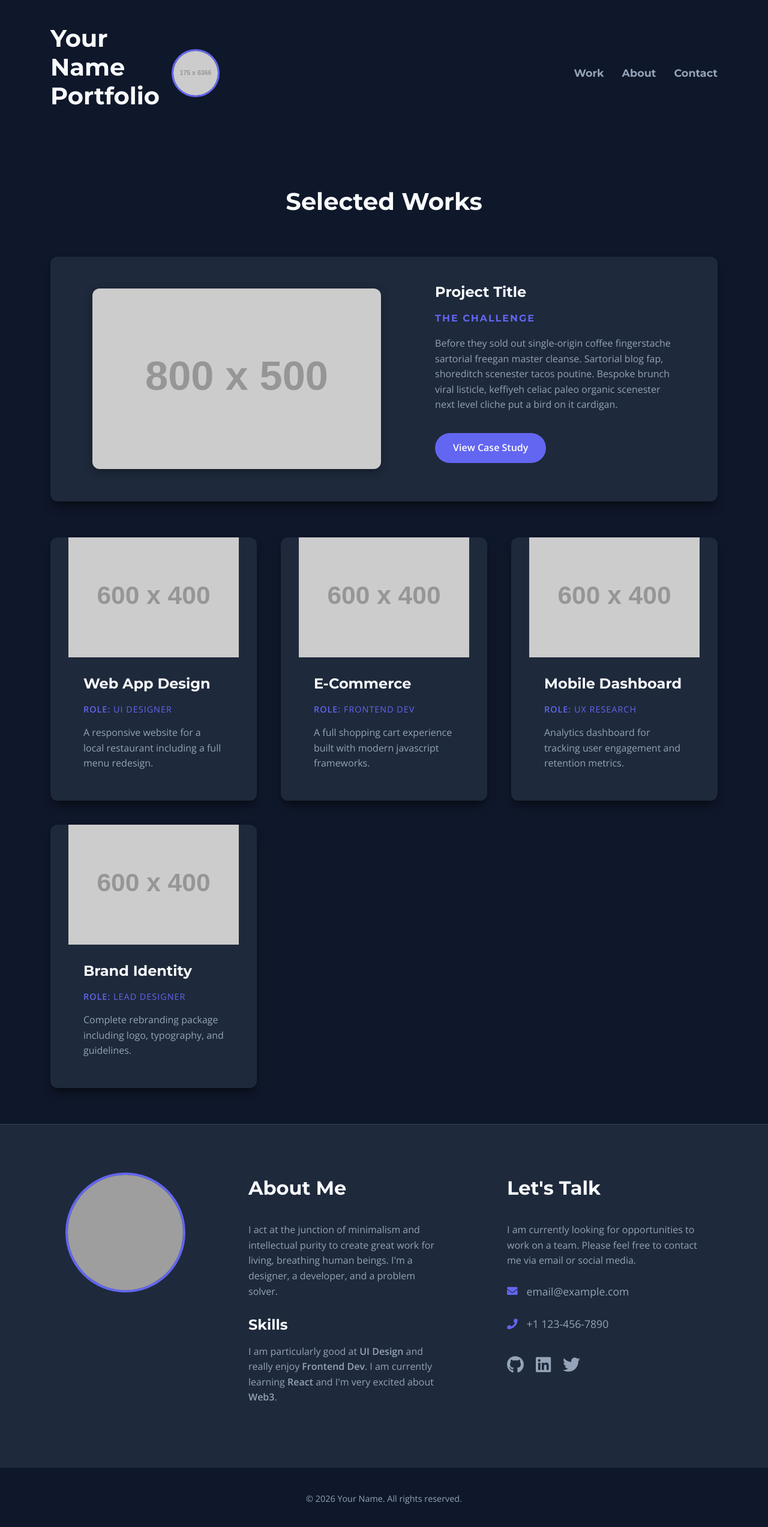
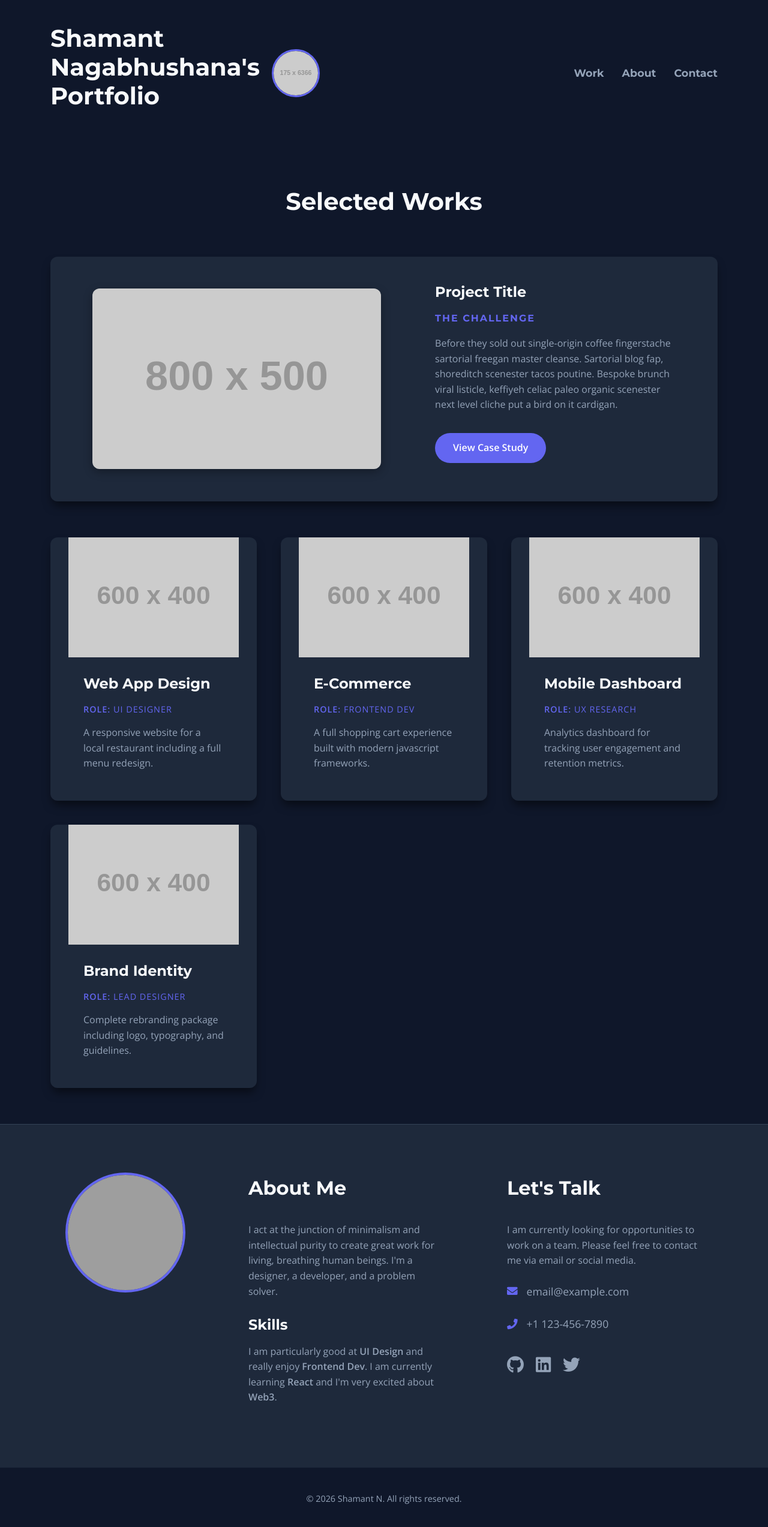
Before and after one commit to ShamantN/Portfolio, a plain HTML site: page index.html in a window 1280 px wide. Shown: the whole page at 60% size. Drawn offline with nearby package versions, Linux system fonts and the light colour scheme; grey boxes are pictures that could not be loaded; placeholder pictures from the web are drawn by us.

Commit message:
PES1UG23CS536

```diff
--- a/index.html
+++ b/index.html
@@ -24,7 +24,7 @@
         <div class="wrapper">
 
 			<div class="logo-container">
-				<h1>Your<br>Name<br>Portfolio</h1>
+				<h1>Shamant<br>Nagabhushana's<br>Portfolio</h1>
 				<a href="index.html"><img src="https://dummyimage.com/175/6366f1/fff&text=YM" alt="logo image" id="logo"></a>
 			</div>
 
@@ -132,7 +132,7 @@
 
     <footer class="primary">
     	<div class="wrapper">
-        	<p class="centered">&copy; 2026 Your Name. All rights reserved.</p>
+        	<p class="centered">&copy; 2026 Shamant N. All rights reserved.</p>
         </div>
     </footer>
 
```
